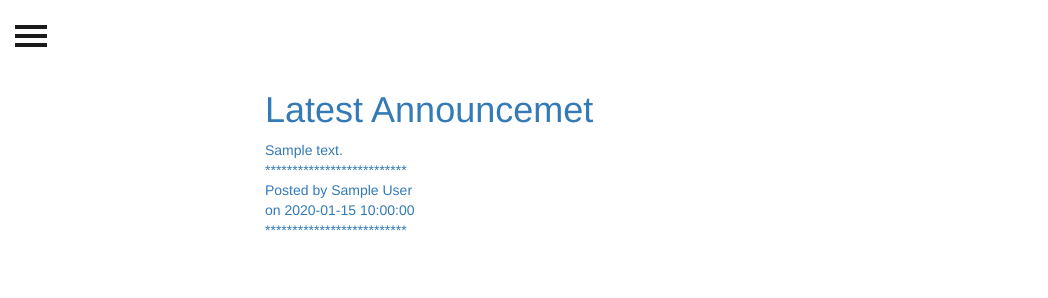
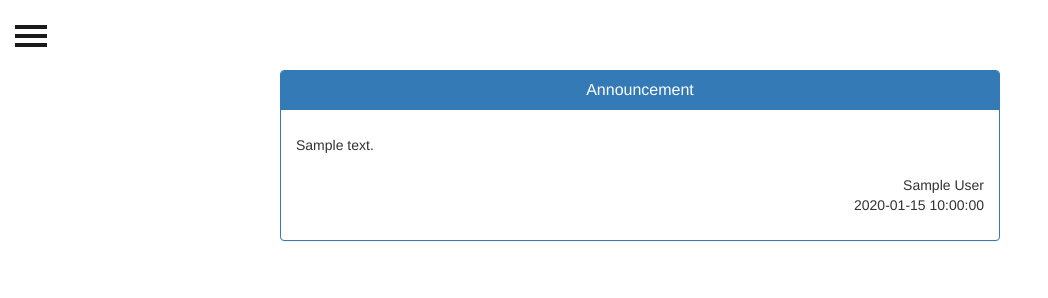
Before and after one commit to 5u4/peer-education-management, a PHP site: page /views/dashboard.php in a window 1280 px wide. Shown: the top 298 px of the page, without its empty margins (0-1048 px from the left). Run offline with PHP 8.4, Linux system fonts and the light colour scheme; the visitor is signed in with stand-in values (Sample User, id 1); tables that the repository leaves empty hold one stand-in row (values such as "Sample post").

Commit message:
Dashboard Improve

```diff
--- a/views/dashboard.php
+++ b/views/dashboard.php
@@ -26,7 +26,7 @@ $page = new Page($_SESSION['current_user']);
 <?php
 $page->nav_body_start();
 ?>
-
+<div class="container-fluid">
 <?php
 // -----------------------
 // To display announcement
@@ -38,26 +38,21 @@ if (!empty($announ_array)) {
 
 $content = $announ_array[0]->get_content();
 
-echo '<a href="announcement.php">';
 echo '<div>';
-echo '<h1>Latest Announcemet</h1>';
+echo '    <div class="panel panel-primary">
+        <div class="panel-heading">
+            <h3 class="panel-title text-center"><a class="" href="announcement.php">Announcement</a></h3>
+        </div>
+        <div class="panel-body"><p><div class="text-left">';
 echo $content;
 	$mid = $announ_array[0]->get_manager_id();
 	$manager = new Manager($mid);
 	$first_name = $manager->get_first_name();
 	$last_name = $manager->get_last_name();
-	echo '<br/>';
-	echo '*************';
-	echo '*************';
-	echo '<br/>';
-	echo 'Posted by '.$first_name.' '.$last_name;
-	echo '<br/>';
-	echo ' on '.$announ_array[0]->get_announcement_time();
-	echo '<br/>';
-	echo '*************';
-	echo '*************';
-echo '</div>';
-echo '</a>';
+	echo '</div><br/><div class="text-right"> '.$first_name.' '.$last_name;
+	echo '<br/>'.$announ_array[0]->get_announcement_time();
+echo '</div></p></div></div>';
+
 }
 
 ?>
@@ -65,6 +60,8 @@ echo '</a>';
 
 
 
+
+</div>
 <?php
 $page->nav_body_close();
 ?>
```
